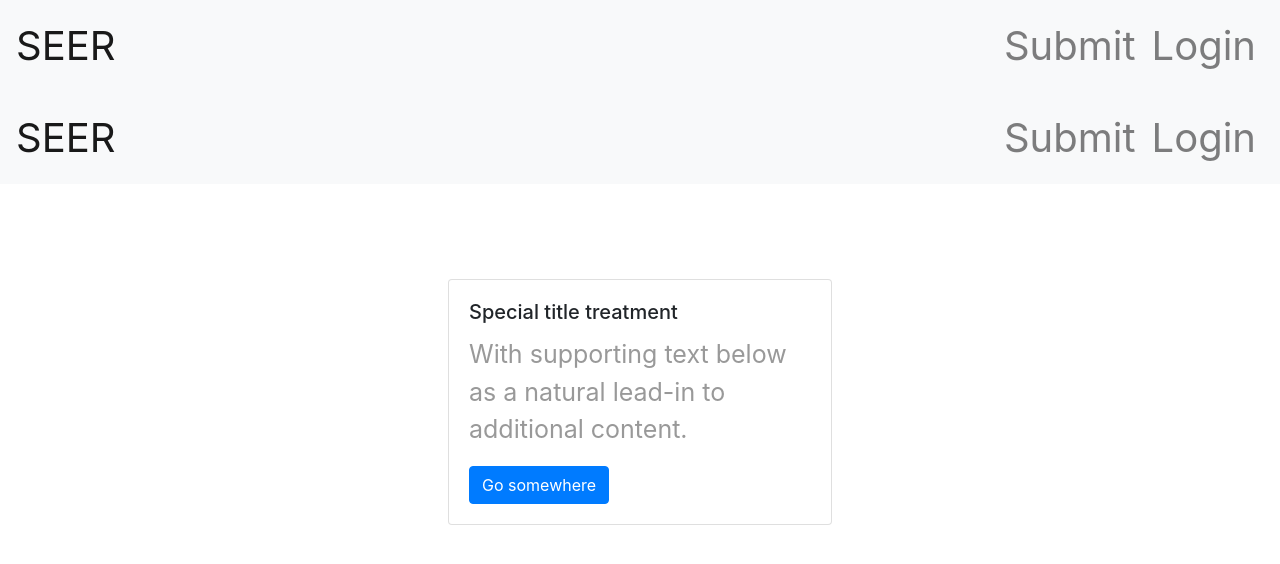
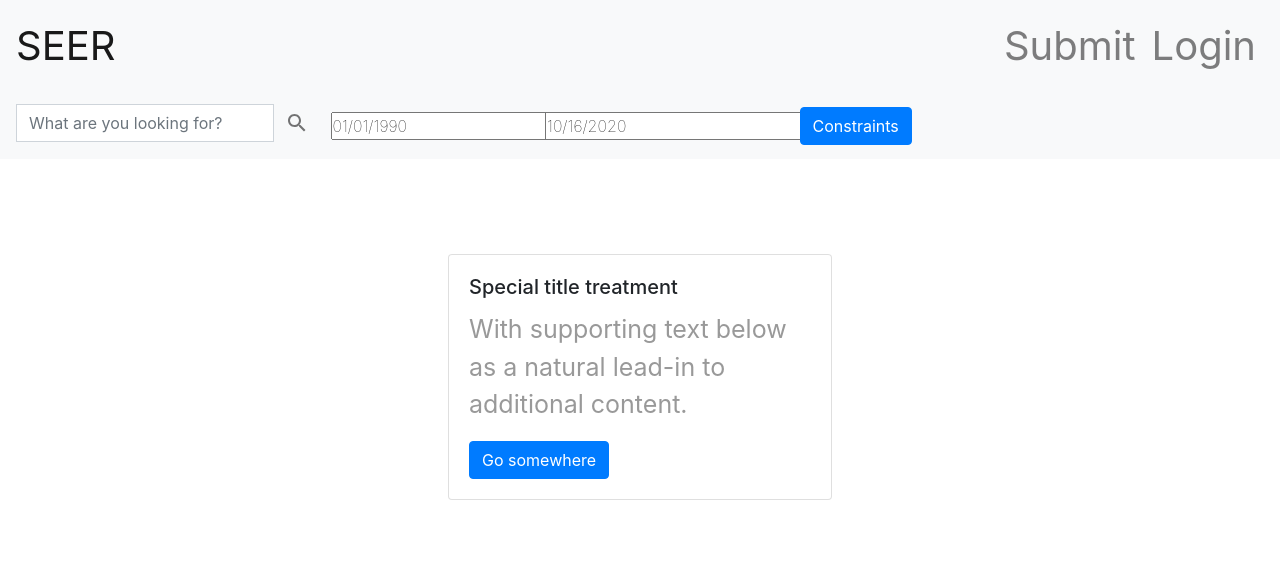
Before and after one commit to RobSnz/2020_SE_A1a, a React (Create React App) app: page /Results in a window 1280 px wide. Shown: the top 564 px of the page. Built offline with nearby package versions, Linux system fonts and the light colour scheme.

Commit message:
Update Results.js

```diff
--- a/src/Results/Results.js
+++ b/src/Results/Results.js
@@ -2,16 +2,38 @@ import React from "react";
 import "./Results.css";
 import Card from 'react-bootstrap/Card';
 import Button from 'react-bootstrap/Button';
-import Navigation from '../components/Navbar';
+import { Navbar } from 'react-bootstrap';
+import Form from 'react-bootstrap/Form';
+import Col from 'react-bootstrap/Col';
+import InputGroup from 'react-bootstrap/InputGroup';
+import SearchIcon from '@material-ui/icons/SearchSharp';
+import IconButton from '@material-ui/core/IconButton';
+import DatePicker from "react-datepicker";
 
 class Results extends React.Component {
   constructor(props) {
     super(props);
 
+    this.state = {                          //keeps track of state of users current search
+      search: '',
+      dateFrom: new Date("01/01/1990"),
+      dateTo: new Date(),
+      constraints: []
+    };
+
     this.handleSubmit = this.handleSubmit.bind(this);                           //binders to handle data changes and present them
+    this.handleFromDate = this.handleFromDate.bind(this);
+    this.handleToDate = this.handleToDate.bind(this);
   }
 
 
+  handleFromDate = dateFrom => {
+    this.setState({ dateFrom });
+  };
+
+  handleToDate = dateTo => {
+    this.setState({ dateTo });
+  };
 
 handleSubmit(event) {                                               //once user clicks on search
   event.preventDefault();
@@ -21,7 +43,35 @@ render() {
   return (
 
     <div className="Home">
-      <div><Navigation /></div>
+      <Navbar bg="light" variant="light">
+            <Form>
+                <Form.Row className="align-items-center">
+                    <Col sm={3} className="my-1" style={{ width: "1000px" }}>
+                        <InputGroup>
+                            <Form.Label htmlFor="inlineFormInputGroupUsername" srOnly>
+                                Search
+                            </Form.Label>
+                            <Form.Control id="inlineFormInputName" placeholder="What are you looking for?" />
+
+                            <InputGroup.Append>
+                                <IconButton aria-label="search" style={{ float: "right", margin: "-5px 0 0 0" }}>
+                                    <SearchIcon />
+                                </IconButton>
+                            </InputGroup.Append>
+                        </InputGroup>
+                    </Col>
+                    <Col sm={3} className="my-1" style={{ margin: "0 -100px 0 0"}}>
+                      <DatePicker className="dateFontSize" selected={this.state.dateFrom} onChange={this.handleFromDate}/>
+                    </Col>
+                    <Col sm={3} className="my-1">
+                      <DatePicker className="dateFontSize" selected={this.state.dateTo} onChange={this.handleToDate} minDate={this.state.dateFrom} />
+                    </Col>
+                    <Col xs="auto" className="my-1">
+                        <Button type="submit" style={{ margin: "0 0 0 -60px"}}>Constraints</Button>
+                    </Col>
+                </Form.Row>
+            </Form>
+        </Navbar>
       <div className="lander">
         <form onSubmit={this.handleSubmit}>
           <div className="input-box">
```
